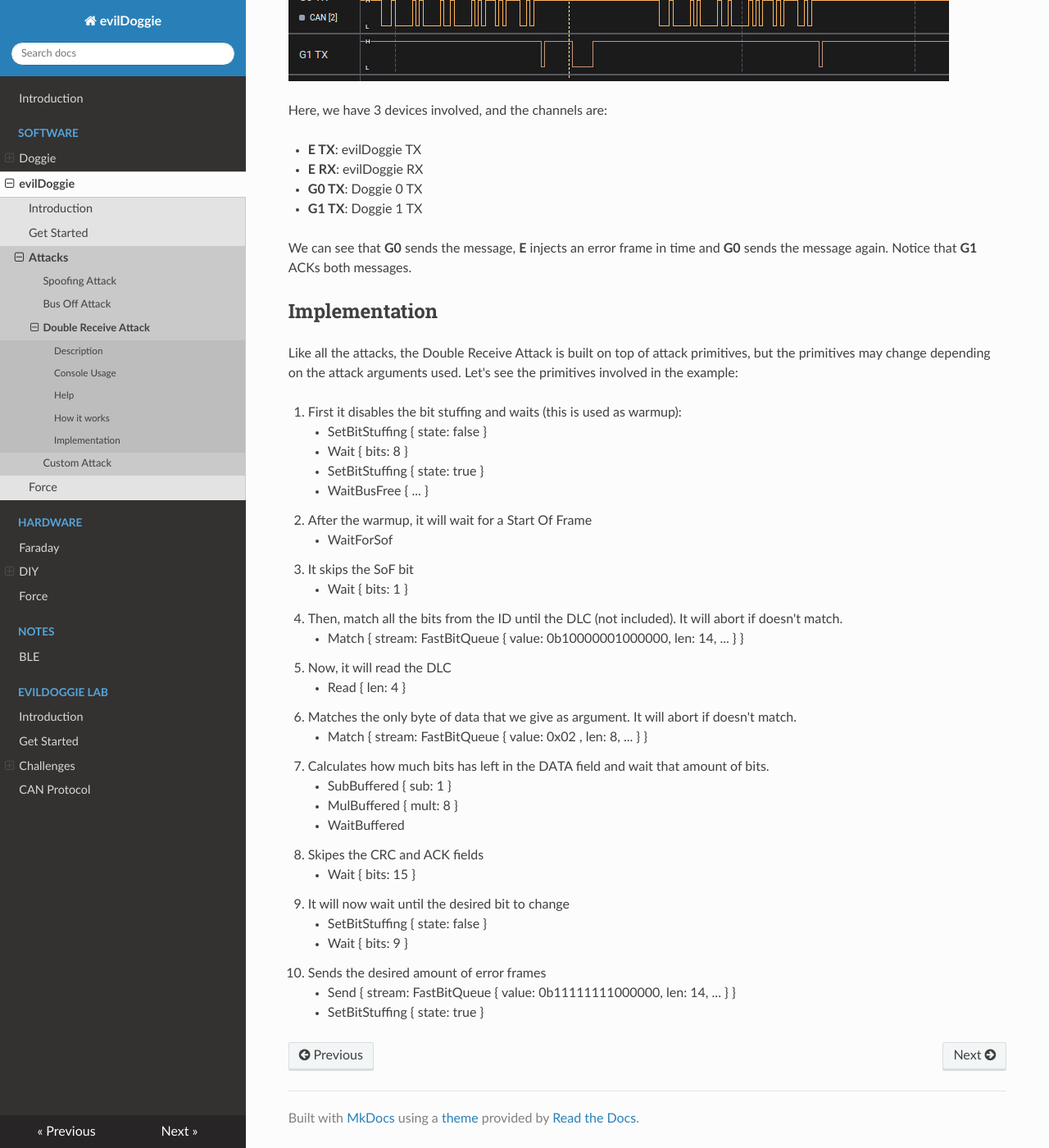
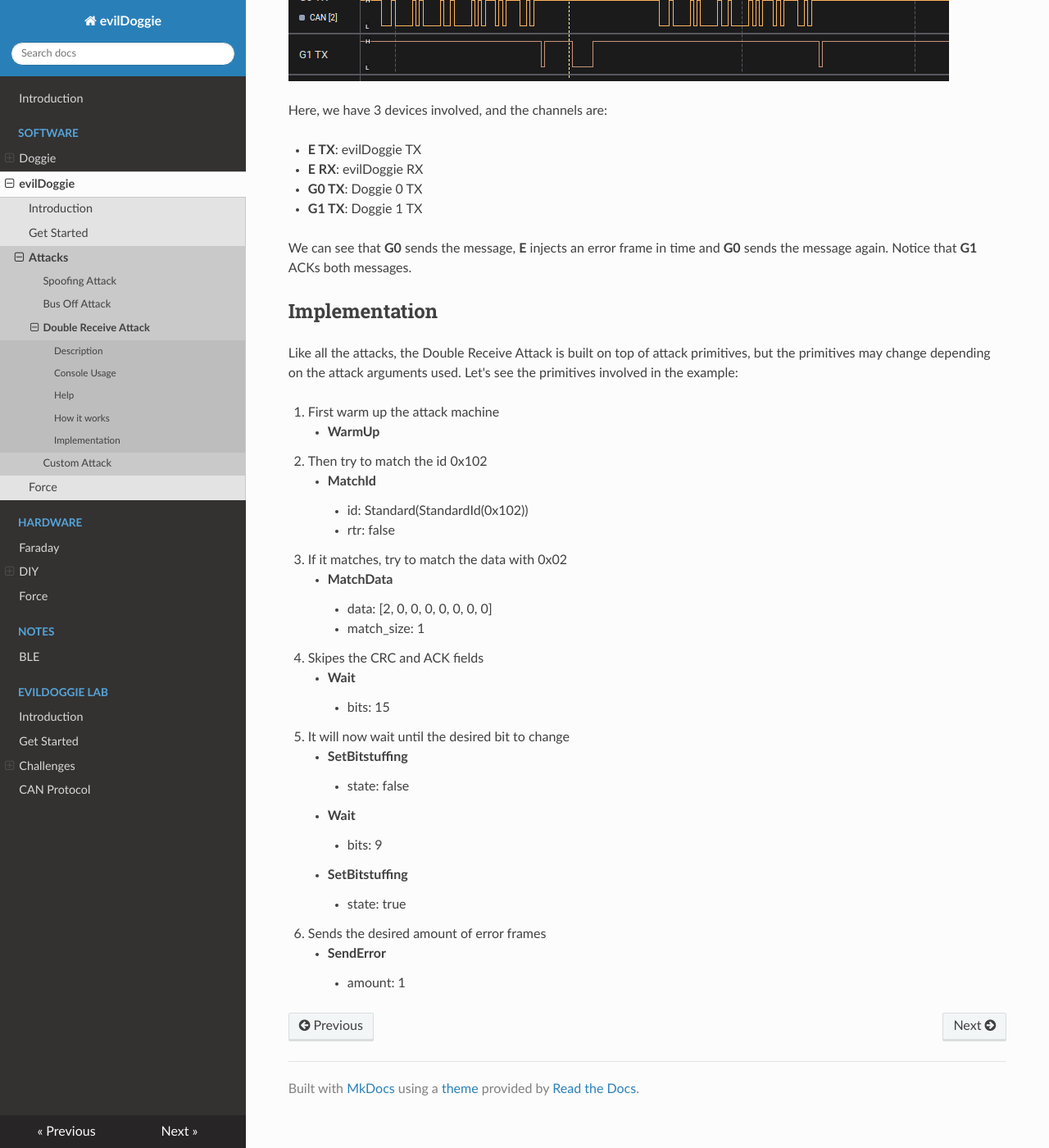
Before and after one commit to infobyte/doggie, an MkDocs documentation site: the page built from docs/software/evil_doggie/attacks/double_receive_attack.md, in a window 1280 px wide and 1400 px high, scrolled down 1820 px. Shown: the whole window at 82% size. Built offline with MkDocs 1.6.1, drawn with Linux system fonts in a browser that asks for light colours; nearby versions of some CDN libraries.

Commit message:
[docs] Change attacks ll commands to hl commands

```diff
--- a/docs/software/evil_doggie/attacks/double_receive_attack.md
+++ b/docs/software/evil_doggie/attacks/double_receive_attack.md
@@ -75,30 +75,26 @@
 Like all the attacks, the Double Receive Attack is built on top of attack primitives, but the primitives may change depending on the attack arguments used.
 Let's see the primitives involved in the example:
 
-1. First it disables the bit stuffing and waits (this is used as warmup):
-    * SetBitStuffing { state: false }
-    * Wait { bits: 8 }
-    * SetBitStuffing { state: true }
-    * WaitBusFree { ... }
-2. After the warmup, it will wait for a Start Of Frame
-    * WaitForSof
-3. It skips the SoF bit
-    * Wait { bits: 1 }
-4. Then, match all the bits from the ID until the DLC (not included). It will abort if doesn't match.
-    * Match { stream: FastBitQueue { value: 0b10000001000000, len: 14, ... } }
-5. Now, it will read the DLC
-    * Read { len: 4 }
-6. Matches the only byte of data that we give as argument. It will abort if doesn't match.
-    * Match { stream: FastBitQueue { value: 0x02 , len: 8, ... } }
-7. Calculates how much bits has left in the DATA field and wait that amount of bits.
-    * SubBuffered { sub: 1 }
-    * MulBuffered { mult: 8 }
-    * WaitBuffered
-8. Skipes the CRC and ACK fields
-    * Wait { bits: 15 }
-9. It will now wait until the desired bit to change
-    * SetBitStuffing { state: false }
-    * Wait { bits: 9 }
-10. Sends the desired amount of error frames
-    * Send { stream: FastBitQueue { value: 0b11111111000000, len: 14, ... } }
-    * SetBitStuffing { state: true }
+1. First warm up the attack machine
+    * **WarmUp**
+2. Then try to match the id 0x102
+    * **MatchId**
+        - id: Standard(StandardId(0x102))
+        - rtr: false
+3. If it matches, try to match the data with 0x02
+    * **MatchData**
+        - data: [2, 0, 0, 0, 0, 0, 0, 0]
+        - match_size: 1
+4. Skipes the CRC and ACK fields
+    * **Wait**
+        - bits: 15
+5. It will now wait until the desired bit to change
+    * **SetBitstuffing**
+        - state: false
+    * **Wait**
+        - bits: 9
+    * **SetBitstuffing**
+        - state: true
+6. Sends the desired amount of error frames
+    * **SendError**
+        - amount: 1
```
Also changed, not shown: docs/software/evil_doggie/attacks/bus_off_attack.md (+18 -21 lines), docs/software/evil_doggie/attacks/spoofing_attack.md (+19 -28 lines).
